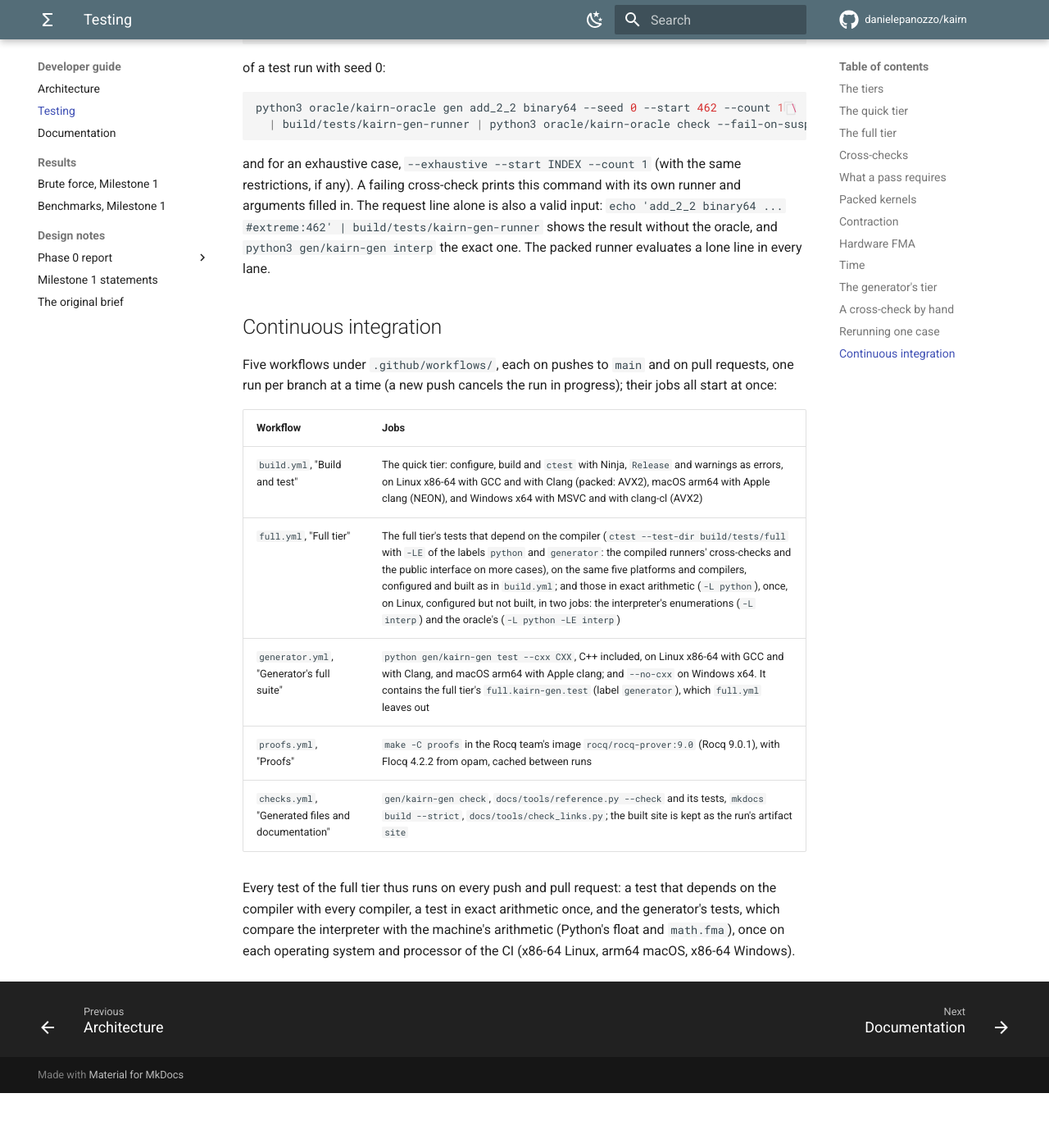
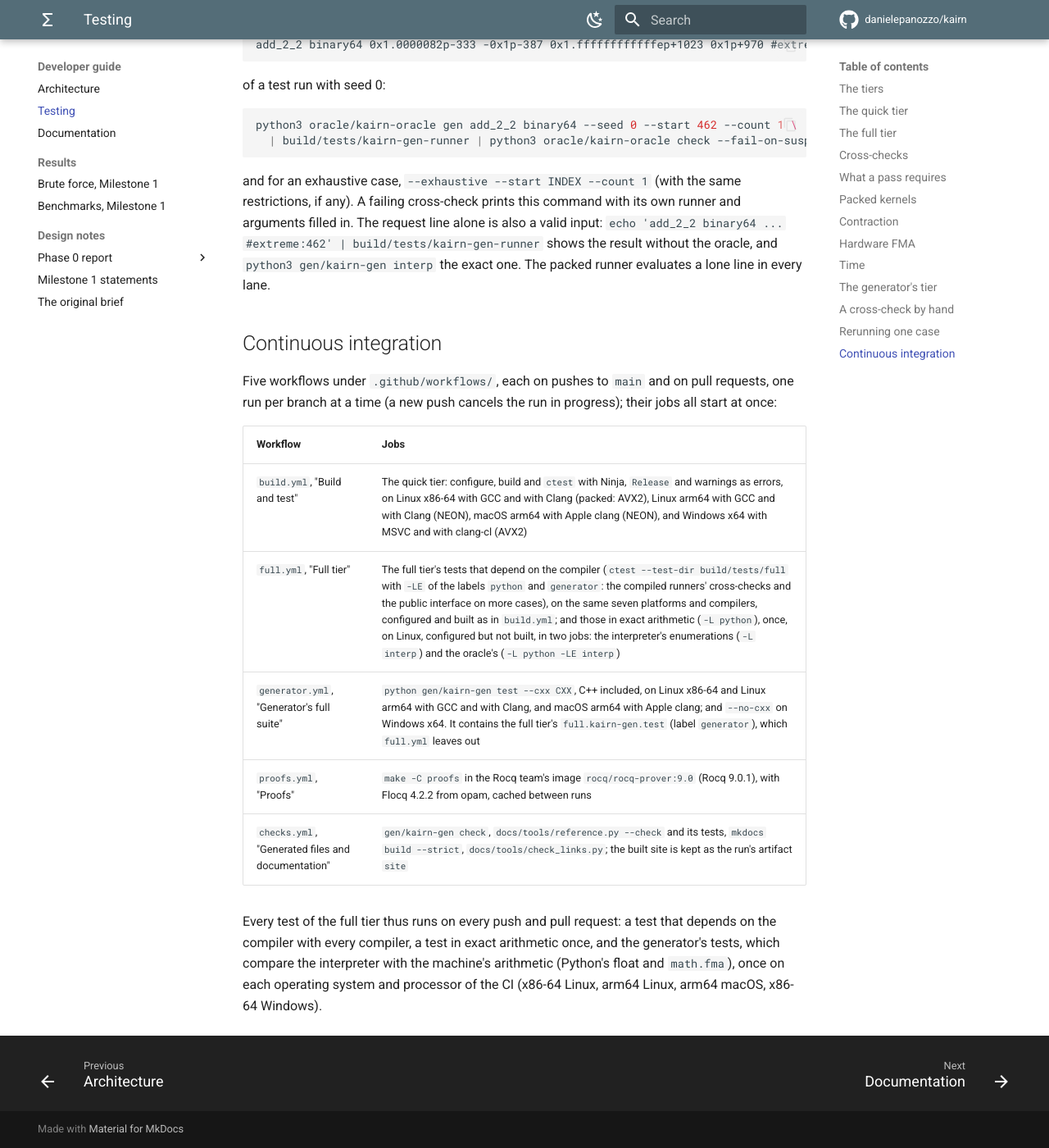
Before and after one commit to danielepanozzo/kairn, an MkDocs documentation site: the page built from docs/developer/testing.md, in a window 1280 px wide and 1400 px high, scrolled down 15845 px. Shown: the whole window at 82% size. Built offline with MkDocs 1.6.1 and Material for MkDocs 9.7.7, drawn with Linux system fonts in a browser that asks for light colours; comment, search, counter and statistics services are not loaded; before the commit the page ends 17178 px from its top, so only the background shows below that; some of the changed text lies outside the part shown.

Commit message:
Tests: the unsafe flags that only Apple clang breaks the kernels with; the arm64 jobs in the docs
With Clang 18 on AArch64 Linux, -fno-signed-zeros with -ffp-contract=fast breaks no kernel:
4 000 cases of each of eight kernels pass the oracle at -O2 and -O3 (measured on the hosted arm64
runner), so the self-test rightly passes there. The case that expects it to fail is registered
for Apple clang, where the fault was measured. The temporary experiment is removed.

Co-Authored-By: Claude Fable 5.2 <noreply@anthropic.com>
Claude-Session: https://claude.ai/code/session_01ULwCxzT6Dhw9xUiTw8mJz1

```diff
--- a/docs/developer/testing.md
+++ b/docs/developer/testing.md
@@ -51,7 +51,7 @@ The tests of the public interface (`tests/api/`, label `api`):
 | `api.oracle.coverage` | Every kernel of `gen/claims.json` is called by a public form of the runner, or is a building block, or is an entry kernel (`entry: yes` in `gen/kernels`) on the runner's short list of those not public yet, each with its reason (today the finite cores of the Ball operations); no entry kernel is a building block. |
 | `api.constexpr` | `static_assert`s of every operation usable in constant evaluation, infinities, NaN and the states of a ball included, comparisons with a NaN among them; the same results at run time; the properties of the types; and that an operation compiles without `kairn::unverified` exactly when the kernel it calls is proved. |
 | `api.environment` | `kairn::environment_ok()` and `kairn::self_test()` pass in the default environment and fail under each directed rounding mode and under flush-to-zero. |
-| `api.self_test.unsafe.*` | With Clang, programs built with flags that break the kernels and define no macro (reassociation; `-ffp-model=fast`; on AArch64 `-fno-signed-zeros` with `-ffp-contract=fast`): `kairn::self_test()` must fail. |
+| `api.self_test.unsafe.*` | With Clang, programs built with flags that break the kernels and define no macro (reassociation; `-ffp-model=fast`; with Apple clang on AArch64, `-fno-signed-zeros` with `-ffp-contract=fast`, which Clang 18 was measured not to break the kernels with): `kairn::self_test()` must fail. |
 | `api.reject.*` | What must not compile, each with a control that compiles: the flags `config.hpp` rejects; each kind of operation and constructor written without the marker while its kernel is unverified (`unverified.*`, against a copy of the headers in which every kernel is); and an operation whose kernel alone is unverified, which must not compile through a conversion to another, proved kernel (`unverified_only.*`: `x + a` through `x + Expansion(a)`, a ball times a `T` through a point ball). |
 | `api.boundary.S`, `api.boundary.unguarded.S` | A product the program computes and passes in (`x + a * b`, `E2(a * b)`, `from_limbs`, `kairn::finite::add`, a ball's center, radius or point) gives the result of the same operation on the rounded product, bit for bit, under contraction setting S; built against a copy of the headers in which the generated guard is taken out of `gen/scalar.hpp` (made at configure time, which fails if it finds no guard), it must not where the compiler was measured to fuse across statements (`tests/api/boundary.cpp`). |
 | `api.k1.zero_cost` | The instructions emitted for loops over `Expansion<double, 1>` against the same loops over `double` (`tests/api/k1/zero_cost.py`). |
@@ -483,13 +483,13 @@ per branch at a time (a new push cancels the run in progress); their jobs all st
 
 | Workflow | Jobs |
 |---|---|
-| `build.yml`, "Build and test" | The quick tier: configure, build and `ctest` with Ninja, `Release` and warnings as errors, on Linux x86-64 with GCC and with Clang (packed: AVX2), macOS arm64 with Apple clang (NEON), and Windows x64 with MSVC and with clang-cl (AVX2) |
-| `full.yml`, "Full tier" | The full tier's tests that depend on the compiler (`ctest --test-dir build/tests/full` with `-LE` of the labels `python` and `generator`: the compiled runners' cross-checks and the public interface on more cases), on the same five platforms and compilers, configured and built as in `build.yml`; and those in exact arithmetic (`-L python`), once, on Linux, configured but not built, in two jobs: the interpreter's enumerations (`-L interp`) and the oracle's (`-L python -LE interp`) |
-| `generator.yml`, "Generator's full suite" | `python gen/kairn-gen test --cxx CXX`, C++ included, on Linux x86-64 with GCC and with Clang, and macOS arm64 with Apple clang; and `--no-cxx` on Windows x64. It contains the full tier's `full.kairn-gen.test` (label `generator`), which `full.yml` leaves out |
+| `build.yml`, "Build and test" | The quick tier: configure, build and `ctest` with Ninja, `Release` and warnings as errors, on Linux x86-64 with GCC and with Clang (packed: AVX2), Linux arm64 with GCC and with Clang (NEON), macOS arm64 with Apple clang (NEON), and Windows x64 with MSVC and with clang-cl (AVX2) |
+| `full.yml`, "Full tier" | The full tier's tests that depend on the compiler (`ctest --test-dir build/tests/full` with `-LE` of the labels `python` and `generator`: the compiled runners' cross-checks and the public interface on more cases), on the same seven platforms and compilers, configured and built as in `build.yml`; and those in exact arithmetic (`-L python`), once, on Linux, configured but not built, in two jobs: the interpreter's enumerations (`-L interp`) and the oracle's (`-L python -LE interp`) |
+| `generator.yml`, "Generator's full suite" | `python gen/kairn-gen test --cxx CXX`, C++ included, on Linux x86-64 and Linux arm64 with GCC and with Clang, and macOS arm64 with Apple clang; and `--no-cxx` on Windows x64. It contains the full tier's `full.kairn-gen.test` (label `generator`), which `full.yml` leaves out |
 | `proofs.yml`, "Proofs" | `make -C proofs` in the Rocq team's image `rocq/rocq-prover:9.0` (Rocq 9.0.1), with Flocq 4.2.2 from opam, cached between runs |
 | `checks.yml`, "Generated files and documentation" | `gen/kairn-gen check`, `docs/tools/reference.py --check` and its tests, `mkdocs build --strict`, `docs/tools/check_links.py`; the built site is kept as the run's artifact `site` |
 
 Every test of the full tier thus runs on every push and pull request: a test that depends on the
 compiler with every compiler, a test in exact arithmetic once, and the generator's tests, which
 compare the interpreter with the machine's arithmetic (Python's float and `math.fma`), once on each
-operating system and processor of the CI (x86-64 Linux, arm64 macOS, x86-64 Windows).
+operating system and processor of the CI (x86-64 Linux, arm64 Linux, arm64 macOS, x86-64 Windows).
```
Also changed, not shown: docs/getting-started/guarantees.md (+3 -2 lines), 3 other files.
